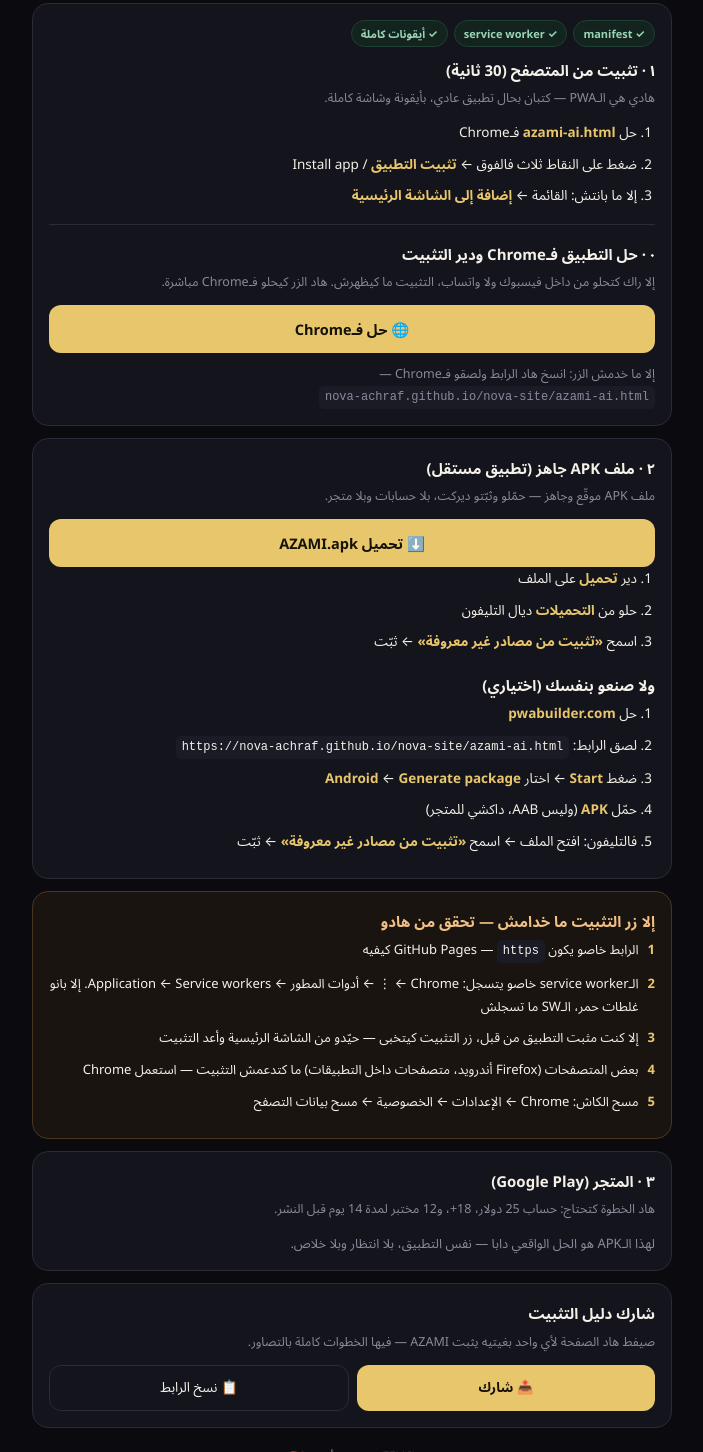
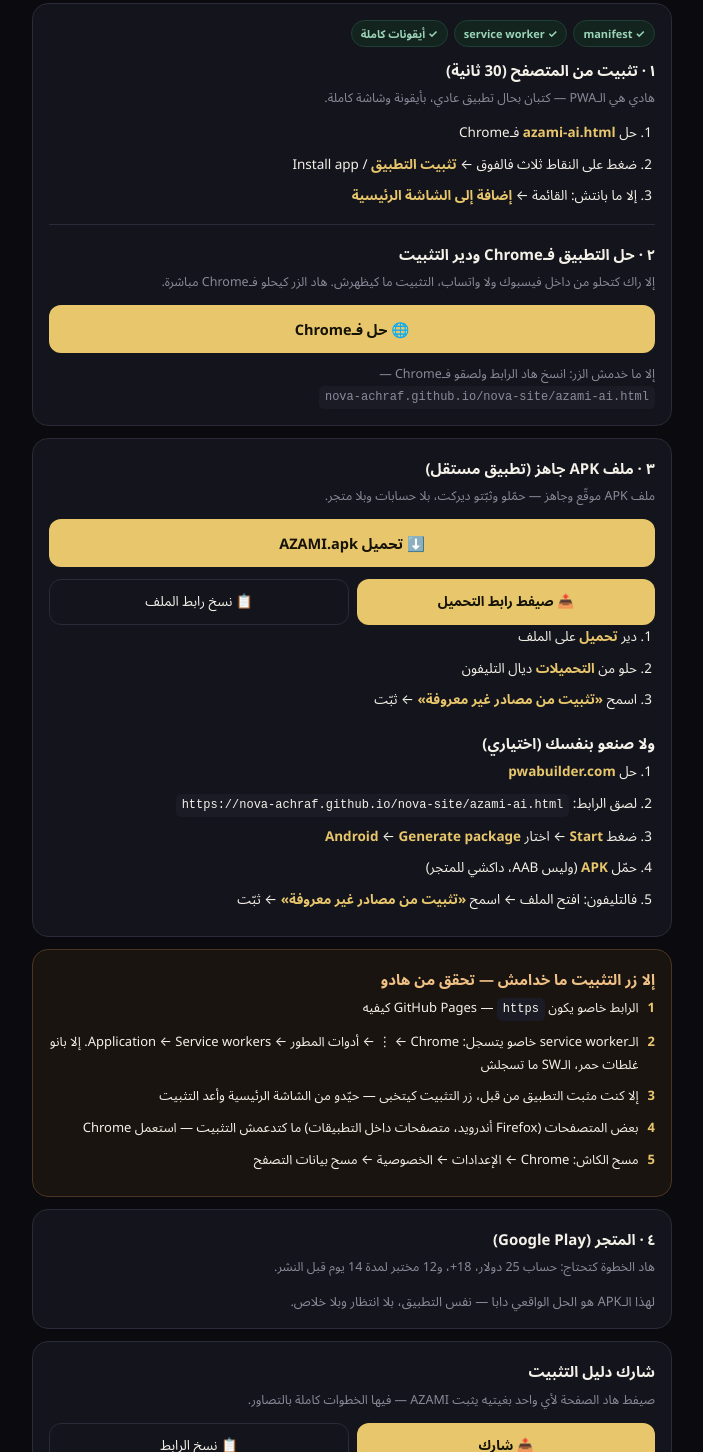
Before and after one commit to nova-achraf/nova-site, a plain HTML site: page azami-install.html in a window 1280 px wide. Shown: the part 181-1633 px from the top of the page, without its empty margins (288-991 px from the left). Drawn offline with Linux system fonts and the light colour scheme.

Commit message:
azami install: direct same-origin APK + share download link

```diff
--- a/azami-install.html
+++ b/azami-install.html
@@ -82,16 +82,20 @@
       <li>إلا ما بانتش: القائمة ← <b>إضافة إلى الشاشة الرئيسية</b></li>
     </ol>
     <hr style="border:0;border-top:1px solid var(--line);margin:16px 0">
-    <h2>٠ · حل التطبيق فـChrome ودير التثبيت</h2>
+    <h2>٢ · حل التطبيق فـChrome ودير التثبيت</h2>
     <p class="lead">إلا راك كتحلو من داخل فيسبوك ولا واتساب، التثبيت ما كيظهرش. هاد الزر كيحلو فـChrome مباشرة.</p>
     <a class="btn" href="intent://nova-achraf.github.io/nova-site/azami-ai.html#Intent;scheme=https;package=com.android.chrome;end">🌐 حل فـChrome</a>
     <p style="font-size:12.5px;color:var(--muted);margin-top:10px">إلا ما خدمش الزر: انسخ هاد الرابط ولصقو فـChrome — <code>nova-achraf.github.io/nova-site/azami-ai.html</code></p>
   </div>
 
   <div class="card">
-    <h2>٢ · ملف APK جاهز (تطبيق مستقل)</h2>
+    <h2>٣ · ملف APK جاهز (تطبيق مستقل)</h2>
     <p class="lead">ملف APK موقّع وجاهز — حمّلو وثبّتو ديركت، بلا حسابات وبلا متجر.</p>
-    <a class="btn" href="https://github.com/nova-achraf/nova-site/releases/download/azami-v1.0/AZAMI.apk" download>⬇️ تحميل AZAMI.apk</a>
+    <a class="btn" href="AZAMI.apk" download>⬇️ تحميل AZAMI.apk</a>
+    <div class="share">
+      <button class="pri" onclick="shareAPK()">📤 صيفط رابط التحميل</button>
+      <button onclick="copyAPK()">📋 نسخ رابط الملف</button>
+    </div>
     <ol>
       <li>دير <b>تحميل</b> على الملف</li>
       <li>حلو من <b>التحميلات</b> ديال التليفون</li>
@@ -117,7 +121,7 @@
   </div>
 
   <div class="card">
-    <h2>٣ · المتجر (Google Play)</h2>
+    <h2>٤ · المتجر (Google Play)</h2>
     <p class="lead">هاد الخطوة كتحتاج: حساب 25 دولار، 18+، و12 مختبر لمدة 14 يوم قبل النشر.</p>
     <p style="font-size:13px;color:var(--muted)">لهذا الـAPK هو الحل الواقعي دابا — نفس التطبيق، بلا انتظار وبلا خلاص.</p>
   </div>
@@ -139,6 +143,17 @@ function sharePage(){
   if (navigator.share) { navigator.share({title:'تثبيت AZAMI', text:'دليل تثبيت تطبيق AZAMI', url:PAGE_URL}).catch(function(){}); return; }
   window.open('https://wa.me/?text=' + encodeURIComponent('دليل تثبيت AZAMI: ' + PAGE_URL), '_blank');
 }
+var APK_URL = location.origin + location.pathname.replace(/[^/]*$/, '') + 'AZAMI.apk';
+function shareAPK(){
+  var txt = 'تطبيق AZAMI — حمّلو من هنا وثبّتو: ' + APK_URL;
+  if (navigator.share) { navigator.share({title:'AZAMI', text:txt, url:APK_URL}).catch(function(){}); return; }
+  window.open('https://wa.me/?text=' + encodeURIComponent(txt), '_blank');
+}
+function copyAPK(){
+  if (navigator.clipboard && navigator.clipboard.writeText) {
+    navigator.clipboard.writeText(APK_URL).then(function(){ alert('تنسخ رابط الملف ✅'); }).catch(function(){ prompt('انسخ رابط الملف:', APK_URL); });
+  } else { prompt('انسخ رابط الملف:', APK_URL); }
+}
 function copyLink(){
   if (navigator.clipboard && navigator.clipboard.writeText) {
     navigator.clipboard.writeText(PAGE_URL).then(function(){ alert('تنسخ ✅'); }).catch(function(){ prompt('انسخ الرابط:', PAGE_URL); });
```
Also changed, not shown: azami-ai.html (+11 -1 lines).
